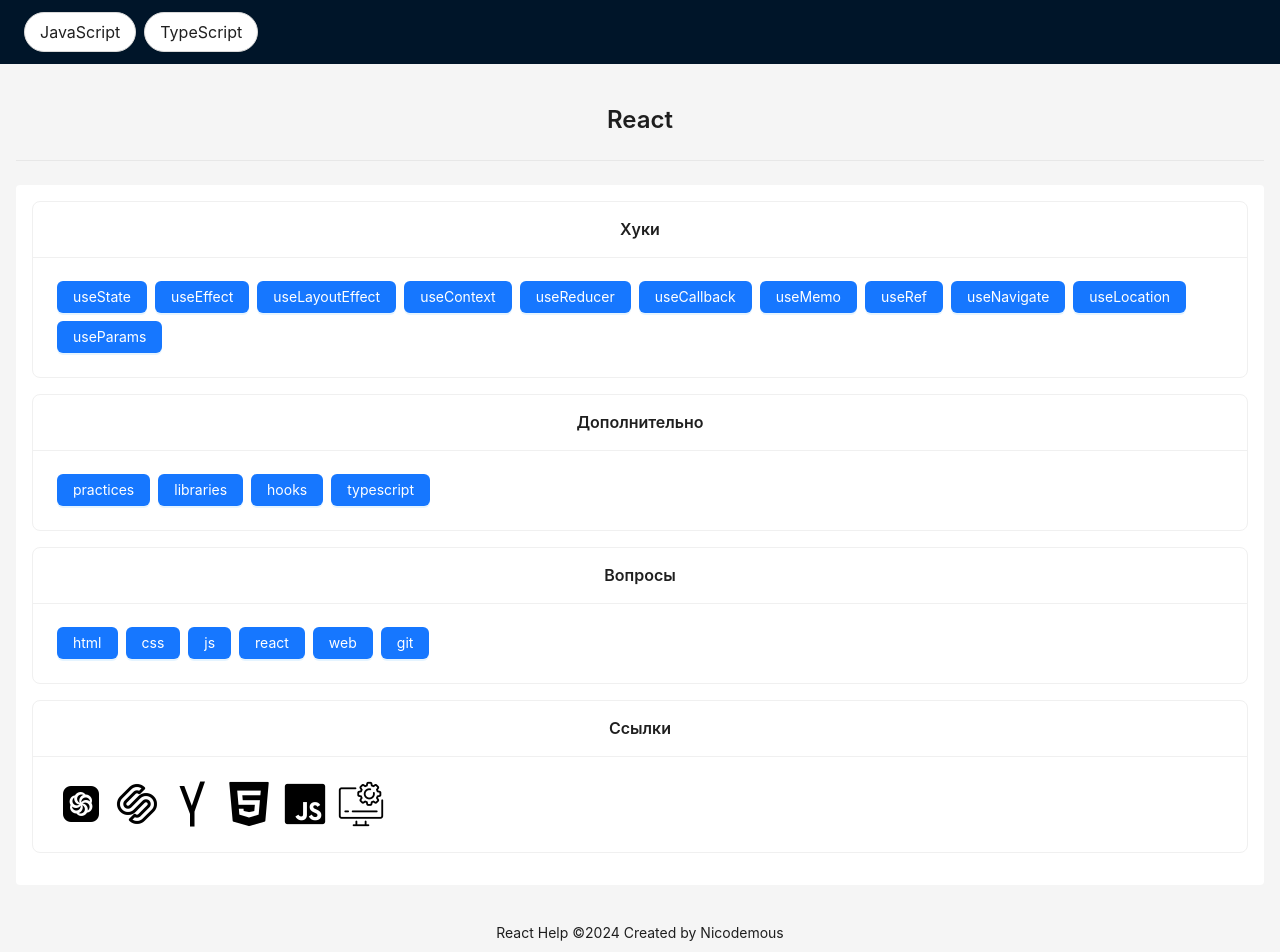
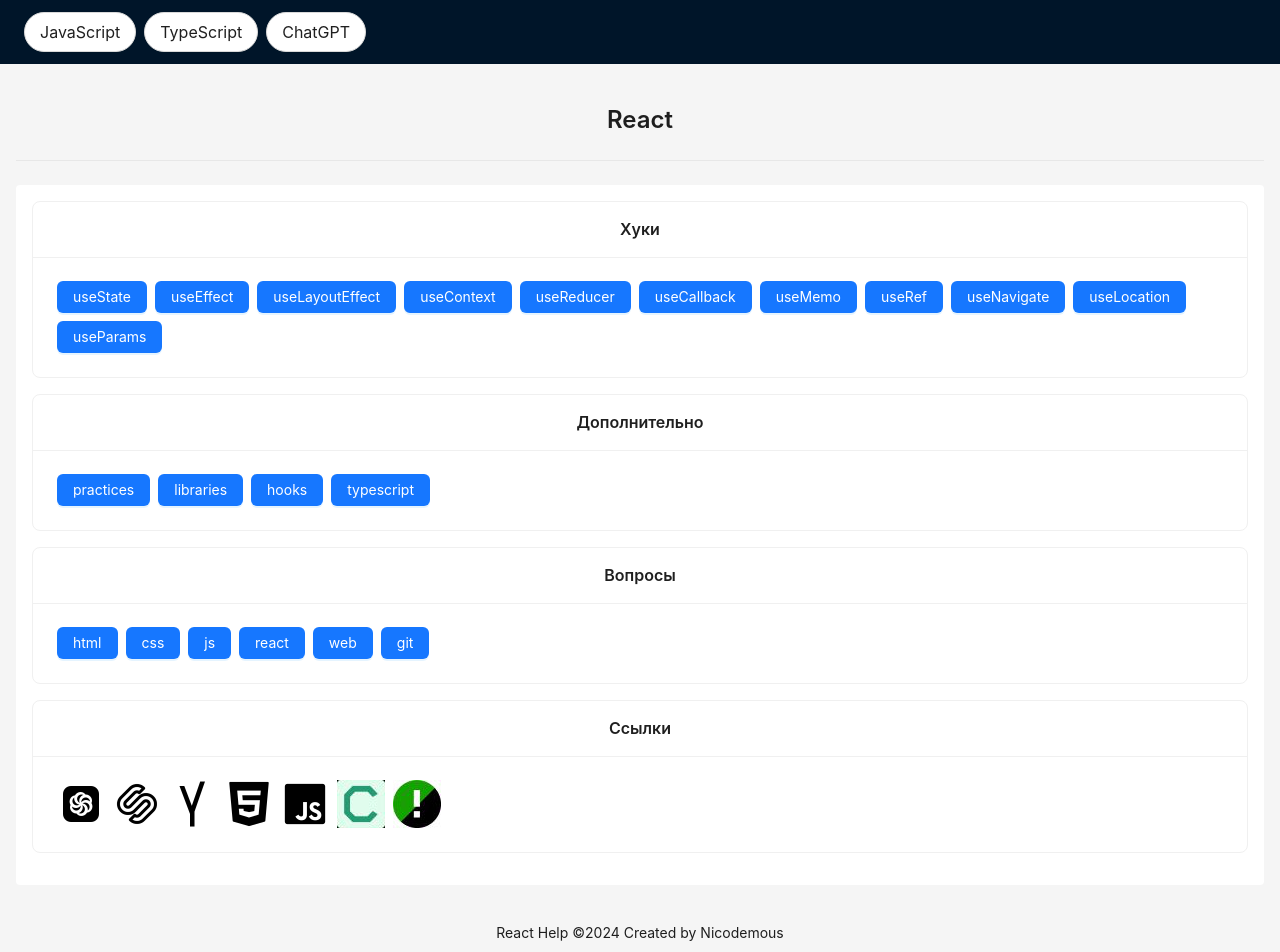
Before and after one commit to dizhuchkin/guide, a React (Create React App) app: page /#/ in a window 1280 px wide. Shown: the top 952 px of the page. Built offline with nearby package versions, Linux system fonts and the light colour scheme.

Commit message:
add link

```diff
--- a/public/index.html
+++ b/public/index.html
@@ -9,7 +9,7 @@
 		<meta name="theme-color" content="#000000" />
 		<meta name="description" content="Web site with guide" />
 
-		<title>React Help</title>
+		<title>React + ChatGPT</title>
 	</head>
 	<body>
 		<div id="root"></div>
--- a/src/components/header.jsx
+++ b/src/components/header.jsx
@@ -27,6 +27,11 @@ export default function AppHeader() {
 						TypeScript
 					</Button>
 				</Link>
+				<Link target="_blank" href="https://chatgpt.com/">
+					<Button shape="round" size="large">
+						ChatGPT
+					</Button>
+				</Link>
 			</Flex>
 		</Header>
 	);
--- a/src/pages/list/MainContent.jsx
+++ b/src/pages/list/MainContent.jsx
@@ -7,6 +7,7 @@ import yandex from "../../data/photo/yandex48.png";
 import html from "../../data/photo/html48.png";
 import js from "../../data/photo/js48.png";
 import solvit from "../../data/photo/solvit48.png";
+import devStation from "../../data/photo/devStation48.png";
 import Link from "antd/es/typography/Link";
 
 /*
@@ -49,6 +50,11 @@ const linksIcon = [
 		key: 6,
 		link: "https://solvit.space/",
 		icon: solvit,
+	},
+	{
+		key: 7,
+		link: "https://dev-station.ru/simulator/js",
+		icon: devStation,
 	},
 ];
 
```
Also changed, not shown: src/data/photo/devStation48.png (added), src/data/photo/solvit48.png.
